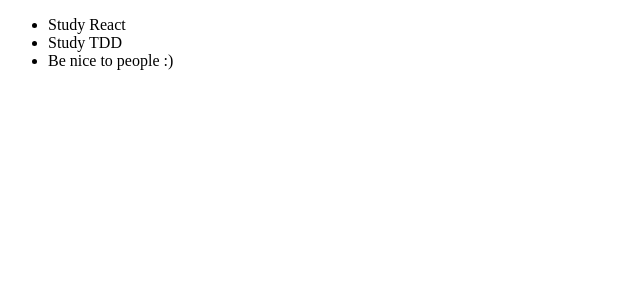
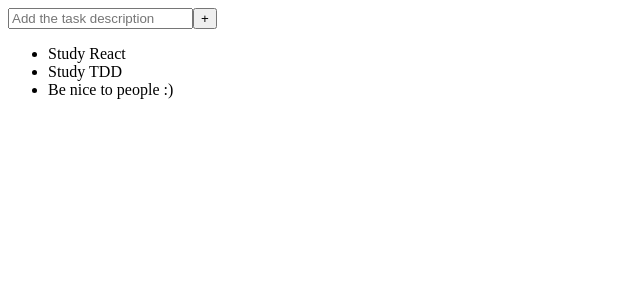
Before and after one commit to Annatsu/react-todo, a React (Create React App) app: page / in a window 1280 px wide. Shown: the top 300 px of the page, without its empty margins (0-640 px from the left). Built offline with nearby package versions, Linux system fonts and the light colour scheme.

Commit message:
Mounted the AddTodo component into the App

```diff
--- a/src/components/App.js
+++ b/src/components/App.js
@@ -4,6 +4,7 @@ import React, { Component } from "react";
 
 // App's Components
 import TodoList from './TodoList';
+import AddTodo from './AddTodo';
 
 
 // Application's constants
@@ -42,10 +43,34 @@ class App extends Component {
   };
 
 
+  constructor(props) {
+    super(props);
+
+
+    this.idCounter = 0;
+
+    this.setDisplayFilter = this.setDisplayFilter.bind(this);
+    this.addTodo = this.addTodo.bind(this);
+  }
+
+
   setDisplayFilter(filter) {
     this.setState({
       filter
     });
+  }
+
+
+  addTodo(desc) {
+    const newTodo = {
+      desc,
+      id: this.idCounter++,
+      completed: false
+    };
+
+    this.setState((prevState) => ({
+      todos: [ ...prevState.todos, newTodo ]
+    }));
   }
 
 
@@ -57,6 +82,8 @@ class App extends Component {
 
     return (
       <div>
+        <AddTodo
+          addTodo={this.addTodo} />
         <TodoList
           todos={todos} />
       </div>
```
